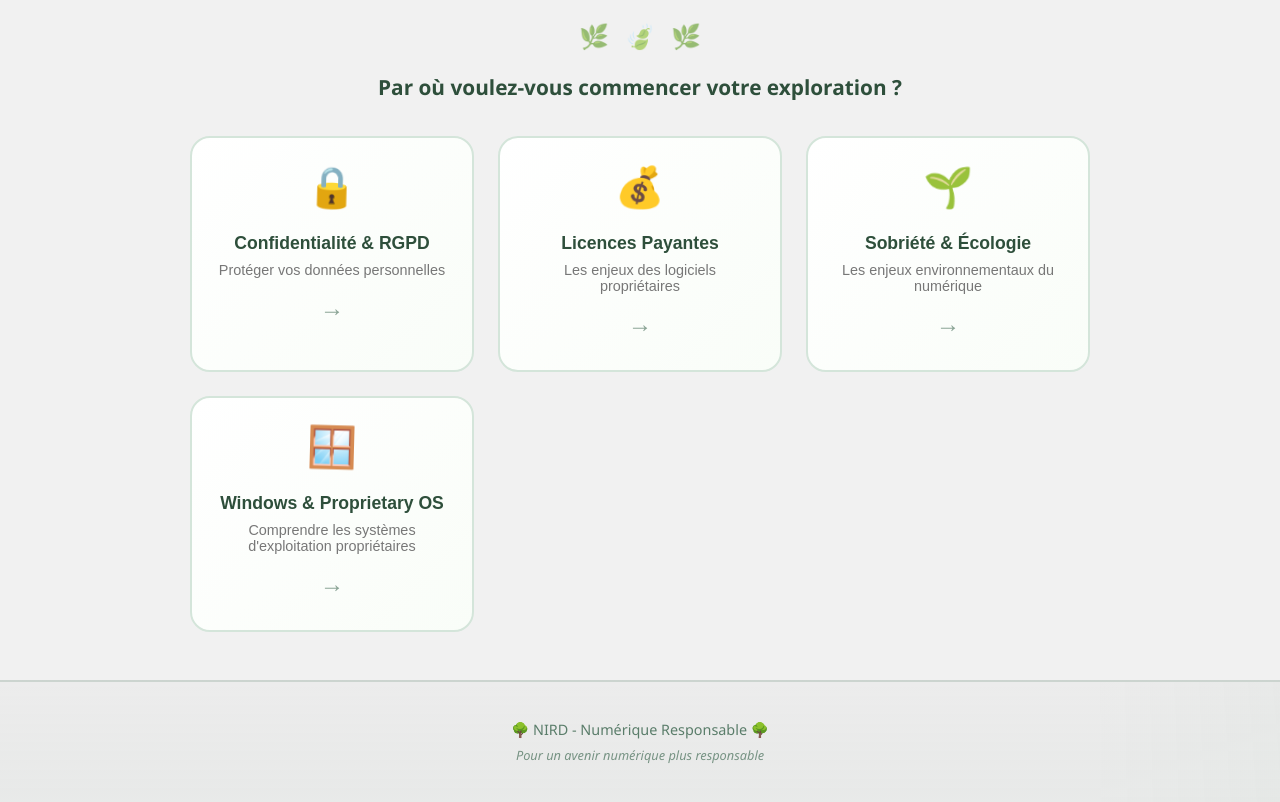
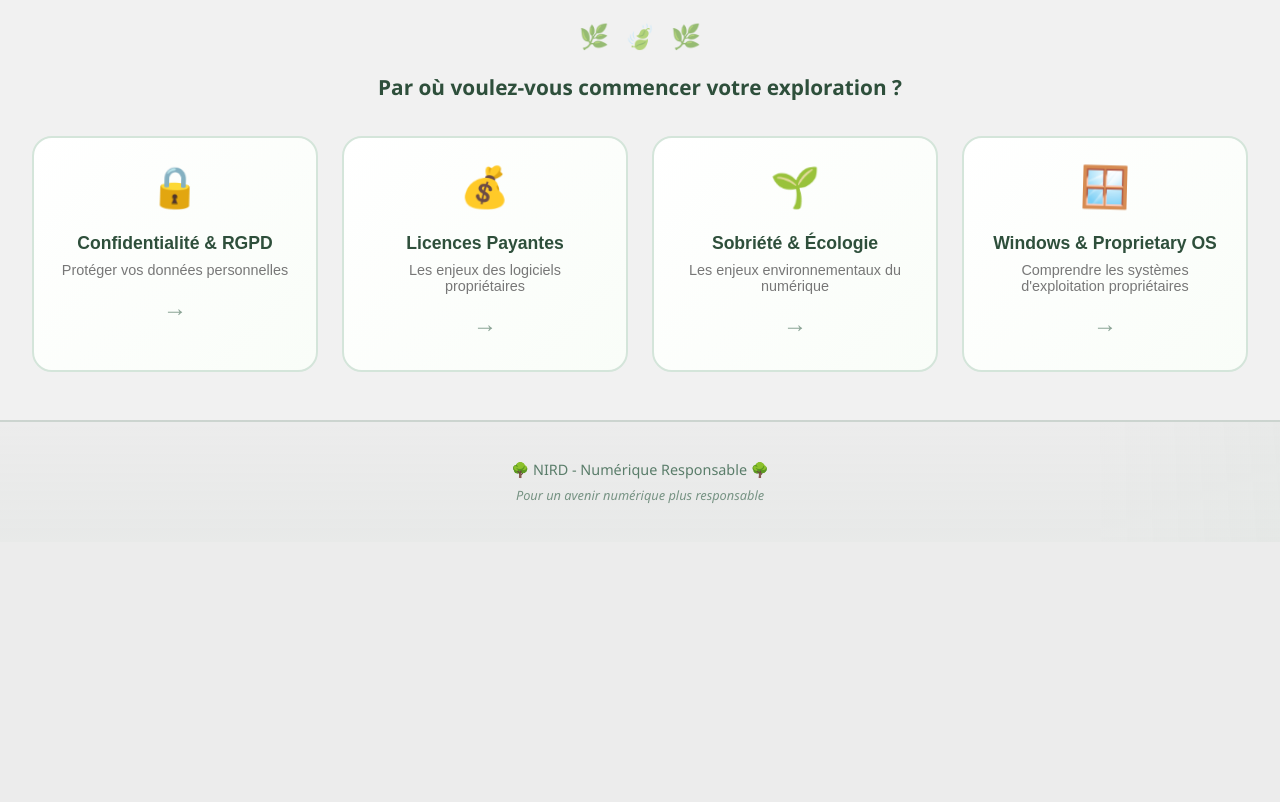
Before and after one commit to Quoicouteam/Nird, a Vue app: page / in a window 1280 px wide. Shown: the part 1240-2042 px from the top of the page. After the commit the page ends 1782 px from the top, so only its background shows below. Built offline with nearby package versions, Linux system fonts and the light colour scheme.

Commit message:
fix- (PresentationNird)display card on 1 line

```diff
--- a/src/views/PresentationNird.vue
+++ b/src/views/PresentationNird.vue
@@ -108,7 +108,7 @@ function chooseNext(choice) {
           <span class="choice-arrow">→</span>
         </button>
 
-          <button class="choice-button" @click="chooseNext('sobriete')">
+        <button class="choice-button" @click="chooseNext('sobriete')">
           <span class="choice-icon">🌱</span>
           <span class="choice-title">Sobriété & Écologie</span>
           <span class="choice-desc">Les enjeux environnementaux du numérique</span>
@@ -413,7 +413,7 @@ h2 {
   display: grid;
   grid-template-columns: repeat(auto-fit, minmax(260px, 1fr));
   gap: 1.5rem;
-  max-width: 900px;
+  max-width: 1500px;
   margin: 0 auto;
 }
 
```
